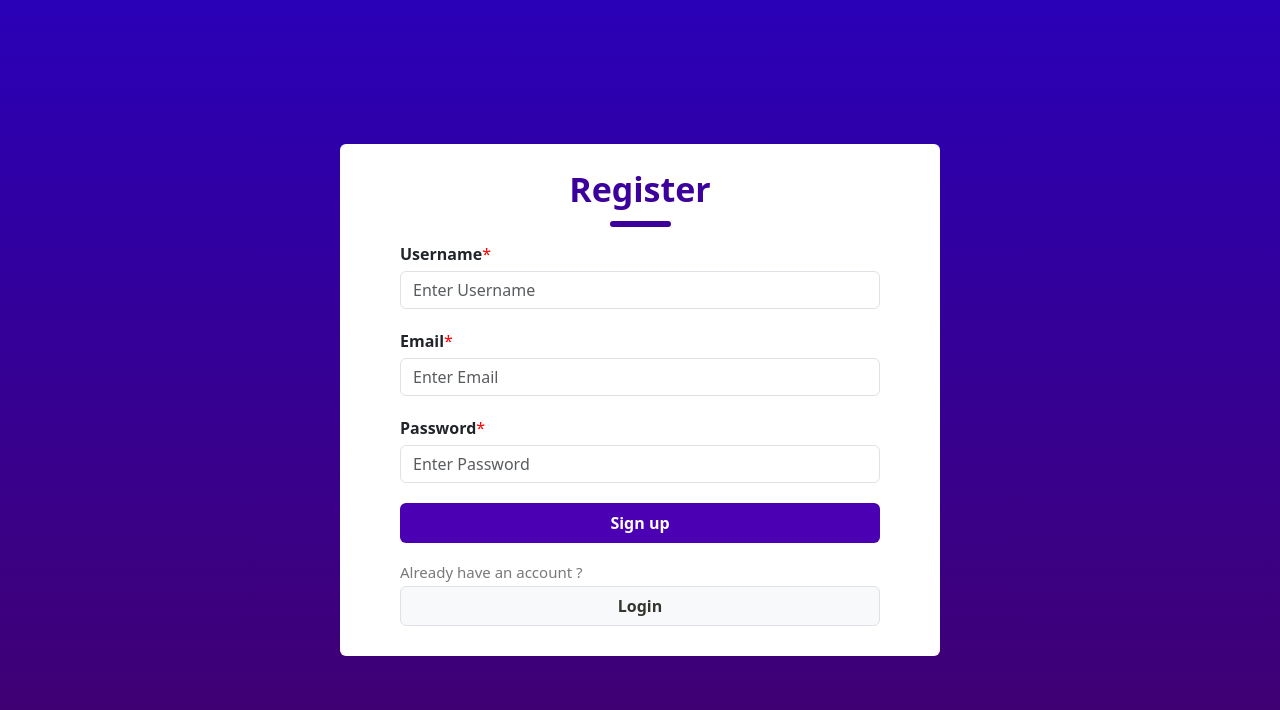
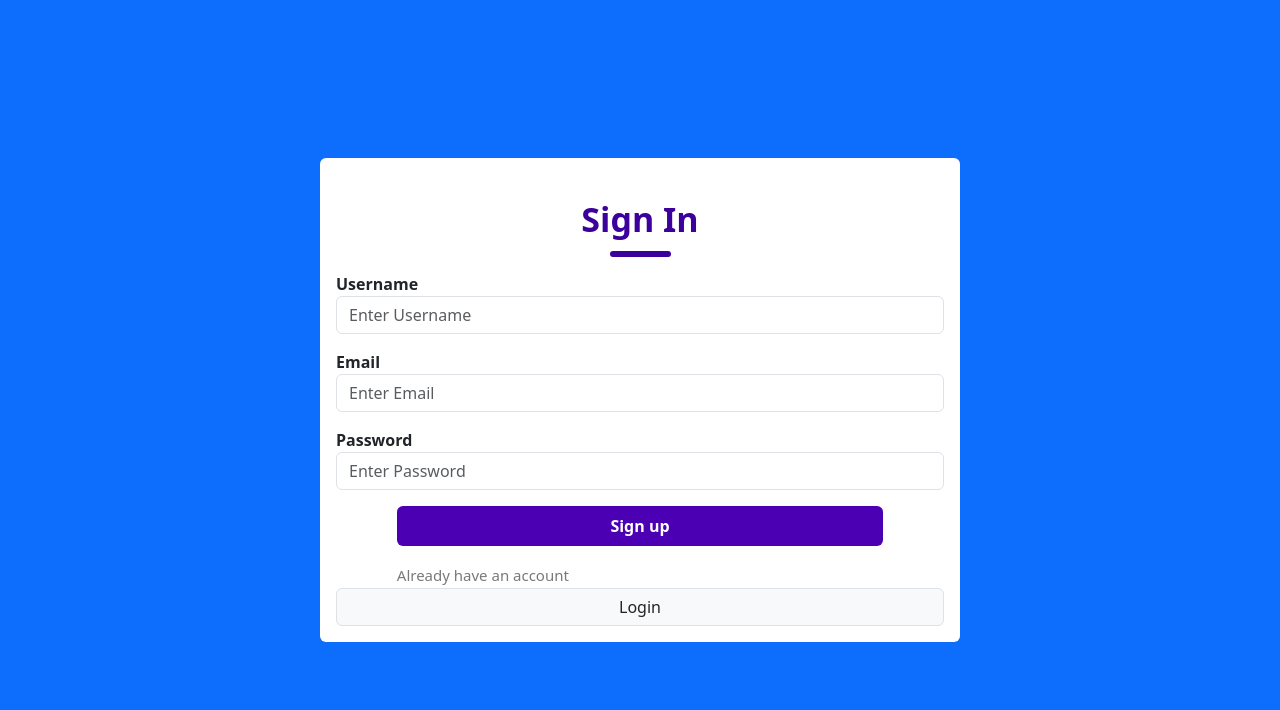
Before and after one commit to isybliss/MEMORY-Gallery, a React (Create React App) app in the folder frontend_section/: page /signup in a window 1280 px wide. Shown: the top 710 px of the page. Built offline with nearby package versions, Linux system fonts and the light colour scheme.

Commit message:
Updated the validation

```diff
--- a/frontend_section/db.json
+++ b/frontend_section/db.json
@@ -14,6 +14,42 @@
       "id": "chiaha",
       "email": "isyblissumunna@gmail.com",
       "password": "123asdewqA"
+    },
+    {
+      "name": [
+        "ISIOMA"
+      ],
+      "email": [
+        "isyblissumunna@gmail.com"
+      ],
+      "password": [
+        "123qweASD"
+      ],
+      "id": "VrKBnMt"
+    },
+    {
+      "name": [
+        "ISIOMA"
+      ],
+      "email": [
+        "isyblissumunna@gmail.com"
+      ],
+      "password": [
+        "123qweASD"
+      ],
+      "id": "RC-X93N"
+    },
+    {
+      "name": [
+        "ISIOMA"
+      ],
+      "email": [
+        "isyblissumunna@gmail.com"
+      ],
+      "password": [
+        "123QWEaSd"
+      ],
+      "id": "yGcZXcp"
     }
   ]
 }
--- a/frontend_section/src/Signup.js
+++ b/frontend_section/src/Signup.js
@@ -1,89 +1,69 @@
 import React, {useState} from 'react';
-import { Link, useNavigate } from 'react-router-dom';
-import axios from 'axios';
+import { Link, useNavigate } from 'react-router-dom'
+import Validation from './SignupValidation';
 import './Signup_login.css';
 import { toast } from 'react-toastify';
 
 function Signup() {
 
-    const [id, idchange] = useState("");
-    const [email, emailchange] = useState("");
-    const [password, passwordchange] = useState("");
-
+    const [values, setValues] = useState({
+        name: '',
+        email: '',
+        password: ''
+    })
     const navigate = useNavigate();
-
-    const isValidate = () => {
-        let isproceed = true;
-        let errormessage = 'Please enter the value in ';
-        if (id === null || id === "") {
-            isproceed = false;
-            errormessage += 'Username';
-        }
-        if (email === null || email === "") {
-            isproceed = false;
-            errormessage += ' Email';
-        }
-        if (password === null || password === "") {
-            isproceed = false;
-            errormessage += ' Password';
-        }
-        if(!isproceed) {
-            toast.warning(errormessage);
-        }else {
-            if (/^(?=.*\d)(?=.*[a-z])(?=.*[A-Z])[a-zA-Z0-9]{8,}$/.test(password)) {
-
-            }else {
-                isproceed = false;
-                toast.warning("Password shouls be atleast 8 characters including uppercase, lowercase and numbers")
-            }
-        }
-        return isproceed;
+    const [errors, setErrors] = useState({})
+    const handleInput = (event) => {
+         setValues(prev => ({...prev, [event.target.name]: [event.target.value]}))
     }
-    const handleSubmit =(e) => {
-
-        e.preventDefault();
-        let regobj = { id, email, password };
-        if(isValidate()) {
+    const handleSubmit =(event) => {
+        event.preventDefault();
+        const err = Validation(values);
+        setErrors(err);
+        if(err.name === "" && err.email === "" && err.password === "") {
             fetch("http://localhost:8000/user", {
-                method:"POST",
-                headers:{ "content-type":"application/json" },
-                body:JSON.stringify(regobj)
+                method: "POST",
+                headers:{ "content-type" : "application/json" },
+                body:JSON.stringify(values)
             }).then((res) => {
-                toast.success('Registered Successfully');
-                navigate('/')
-            }).catch((err)=>(
-                toast.error('Failed :'+err.message)
+                toast.success("Registered Successfully");
+                navigate('/');
+            })
+            .catch((err) => (
+                toast.error("Failed :"+err.message)
             ));
         }
     }
+
     return (
-        <div className='d-flex justify-content-center align-items-center vh-100 bg-color'>
-            <div className='rounded container-1'>
+        <div className='d-flex justify-content-center align-items-center bg-primary vh-100'>
+            <div className='bg-white p-3 rounded w-50 container'>
                 <div className="header">
-                    <div className="text">Register</div>
+                    <div className="text">Sign In</div>
                     <div className="underline"></div>
                 </div>
-                <form onSubmit={handleSubmit}>
-                    <div className='inputs'>
-                        <label htmlFor='name'><strong>Username</strong><span className='errmsg'>*</span></label>
+                <form action="" onSubmit={handleSubmit}>
+                    <div className='mb-3'>
+                        <label htmlFor='name'><strong>Username</strong></label>
                         <input type='text' placeholder='Enter Username' name='name'
-                        value={id} onChange={e=>idchange(e.target.value)} className='form-control' />
+                        onChange={handleInput} className='form-control' />
+                        {errors.name && <span className='text-danger'> {errors.name}</span>}
                     </div>
-                    <div className='inputs'>
-                        <label htmlFor='email'><strong>Email</strong><span className='errmsg'>*</span></label>
+                    <div className='mb-3'>
+                        <label htmlFor='email'><strong>Email</strong></label>
                         <input type='email' placeholder='Enter Email' name='email'
-                        value={email} onChange={e=>emailchange(e.target.value)} className='form-control' />
-
+                        onChange={handleInput} className='form-control' />
+                        {errors.email && <span className='text-danger'> {errors.email}</span>}
                     </div>
-                    <div className='inputs'>
-                        <label htmlFor='password'><strong>Password</strong><span className='errmsg'>*</span></label>
+                    <div className='mb-3'>
+                        <label htmlFor='password'><strong>Password</strong></label>
                         <input type='password' placeholder='Enter Password' name='password'
-                        value={password} onChange={e=>passwordchange(e.target.value)} className='form-control' />
-
+                        onChange={handleInput} className='form-control' />
+                        {errors.password && <span className='text-danger'> {errors.password}</span>}
                     </div>
                     <button type='submit' className='btn-success rounded submit'>Sign up</button>
-                    <p className='forgot-password'>Already have an account ?</p>
-                    <Link to="/" className='border bg-light rounded login'>Login</Link>
+                    <p className='forgot-password'>Already have an account</p>
+                    <Link to="/" className='btn btn-default border w-100 bg-light rounded text-decoration-none'>Login</Link>
                 </form>
             </div>
         </div>
--- a/frontend_section/src/SignupValidation.js
+++ b/frontend_section/src/SignupValidation.js
@@ -1,17 +1,4 @@
-import { toast } from 'react-toastify';
-
-function validation(id, email, password) {
-    let isproceed = true;
-    let errormessage = 'Please enter the value in ';
-    if (id === null || id === "") {
-        isproceed = false;
-        errormessage += 'Username';
-    }
-    if(!isproceed) {
-        toast.warning(errormessage)
-    }
-    return isproceed;
-    /*
+function validation(values) {
     let error = {}
     const email_pattern = /^[^\s@]+@[^\s@]+\.[^\s@]+$/
     const password_pattern = /^(?=.*\d)(?=.*[a-z])(?=.*[A-Z])[a-zA-Z0-9]{8,}$/
@@ -36,12 +23,11 @@ function validation(id, email, password) {
         error.password = "Input password"
     }
     else if(!password_pattern.test(values.password)) {
-        error.password = "Password must be atleast 8 characters including capital letters and numbers"
+        error.password = "Password should be atleast 8 characters including uppercase, lowercase and numbers"
     }else {
         error.password = ""
     }
     return error
-    */
 }
 
 export default validation;
```
